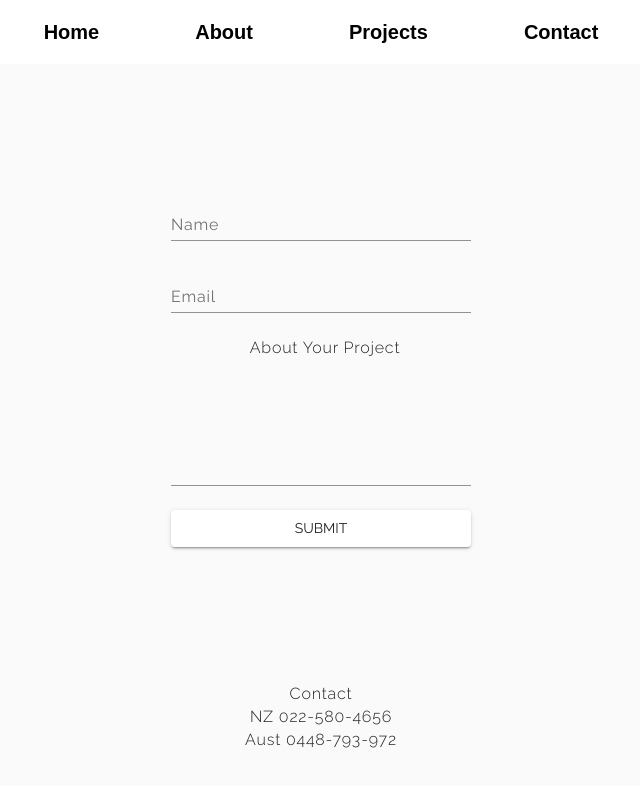
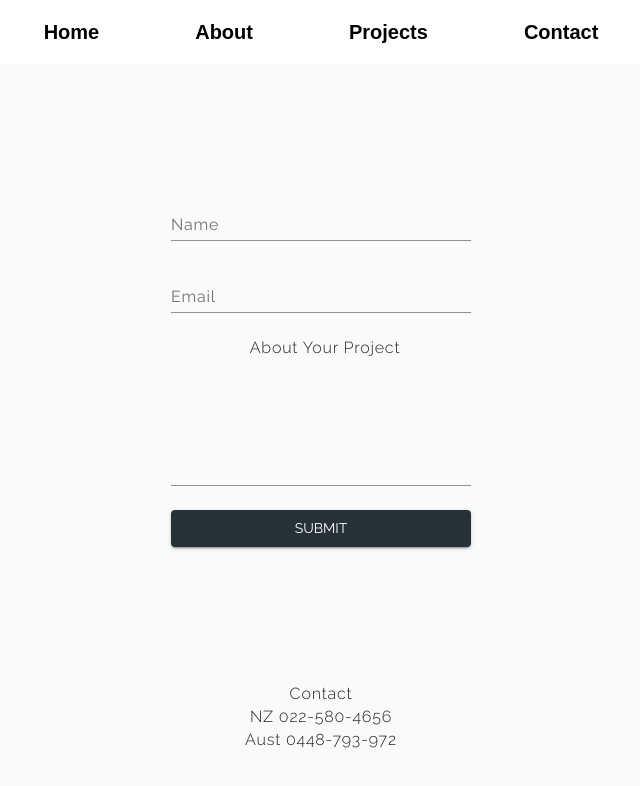
Before and after one commit to timburgess/mysite, a React (Create React App) app: page / in a window 1280 px wide. Both pictures are taken after a click on the button "Contact". Shown: the top 786 px of the page, without its empty margins (319-959 px from the left). Built offline with nearby package versions, Linux system fonts and the light colour scheme.

Commit message:
Resolve btn theme color issue.

```diff
--- a/src/App.js
+++ b/src/App.js
@@ -15,7 +15,7 @@ const App = () => {
 
   return (
     <CssBaseline>
-      <div className={cx({ fixpage: page !== 'projects' })}>
+      <div className={cx({ fixedpage: page !== 'projects' })}>
         <Header setPage={setPage} />
         {page === 'home' && <Home setPage={setPage} />}
         {page === 'projects' && <Projects setPage={setPage} />}
--- a/src/components/Contact.js
+++ b/src/components/Contact.js
@@ -75,7 +75,7 @@ const Contact = () => {
                 className={classes.multilineField}
                 margin="normal"
               />
-              <Button variant="contained" className={classes.button} onClick={handleSubmit}>
+              <Button variant="contained" className={classes.button} onClick={handleSubmit} color="primary">
                 Submit
               </Button>
             </Fragment>
--- a/src/index.css
+++ b/src/index.css
@@ -16,23 +16,18 @@ body {
   -moz-osx-font-smoothing: grayscale; */
 }
 
-#root {
+/* #root { */
   /* height: 100vh; fallback for browsers that do not support custom properties */
   /* height: calc(var(--vh, 1vh) * 100); */
-}
+/* } */
 
 /* pages other than projects are fixed & we flexbox-grow the main div */
-.fixpage {
+.fixedpage {
   height: 100vh;
   display: flex;
   flex-direction: column;
 }
 
-/* override mui default button */
-button {
-  background: #fff !important;
-}
-
 code {
   font-family: source-code-pro, Menlo, Monaco, Consolas, 'Courier New', monospace;
 }
--- a/src/theme.js
+++ b/src/theme.js
@@ -1,108 +1,19 @@
 import { createMuiTheme } from '@material-ui/core'
 
 export const theme = createMuiTheme({
-  // palette: {
-  //   primary: {
-  //     main: '#00759a',
-  //     contrastText: '#fff',
-  //   },
-  //   secondary: {
-  //     main: '#7ab800',
-  //     dark: '#34b233',
-  //     contrastText: '#fff',
-  //   },
-  // },
+  palette: {
+    primary: {
+      main: '#263238',
+    },
+    secondary: {
+      main: '#263238',
+      // main: '#7ab800',
+      // dark: '#34b233',
+      // contrastText: '#fff',
+    },
+  },
   typography: {
     useNextVariants: true,
     fontFamily: ['Raleway', 'sans-serif'].join(','),
-  }
-    // htmlFontSize: 16, // html element size
-  //   // print media fonts are half the size
-  //   h1: {
-  //     fontSize: '2.5rem',
-  //     fontWeight: 300,
-  //     '@media print': {
-  //       fontSize: '1.25rem',
-  //     },
-  //   },
-  //   h2: {
-  //     fontSize: '2rem',
-  //     fontWeight: 300,
-  //     '@media print': {
-  //       fontSize: '1rem',
-  //     },
-  //   },
-  //   h3: {
-  //     fontSize: '1.5rem',
-  //     fontWeight: 300,
-  //     '@media print': {
-  //       fontSize: '0.75rem',
-  //     },
-  //   },
-  //   h4: {
-  //     fontSize: '1.125rem',
-  //     fontWeight: 300,
-  //     '@media print': {
-  //       fontSize: '0.5625rem',
-  //     },
-  //   },
-  //   h5: {
-  //     fontSize: '0.875rem',
-  //     fontWeight: 600,
-  //     '@media print': {
-  //       fontSize: '0.4375rem',
-  //     },
-  //   },
-  //   h6: {
-  //     fontSize: '0.8125rem',
-  //     fontWeight: 600,
-  //     '@media print': {
-  //       fontSize: '0.4rem !important',
-  //     },
-  //   },
-  //   subtitle1: {
-  //     fontSize: '0.75rem',
-  //     fontWeight: 600,
-  //     '@media print': {
-  //       fontSize: '0.375rem',
-  //     },
-  //   },
-  //   body2: {
-  //     fontSize: '1rem', // typography default
-  //     fontWeight: 400,
-  //     '@media print': {
-  //       fontSize: '0.5rem',
-  //     },
-  //   },
-  // },
-  // overrides: {
-  //   MuiTypography: {
-  //     root: {
-  //       lineHeight: '1.65 !important',
-  //     },
-  //   },
-  //   MuiButton: {
-  //     root: {
-  //       textTransform: 'inherit',
-  //       fontWeight: 600,
-  //     },
-  //   },
-  //   MuiListItem: {
-  //     root: {
-  //       textTransform: 'capitalize',
-  //     },
-  //   },
-  //   MuiSnackbarContent: {
-  //     root: {
-  //       // override for all breakpoints
-  //       maxWidth: '90vw !important',
-  //     },
-  //   },
-  //   // deal with white text causing lighter ripple
-  //   MuiTouchRipple: {
-  //     child: {
-  //       backgroundColor: 'rgba(0, 0, 0, 0.87)',
-  //     },
-  //   },
-  // },
+  },
 })
```
